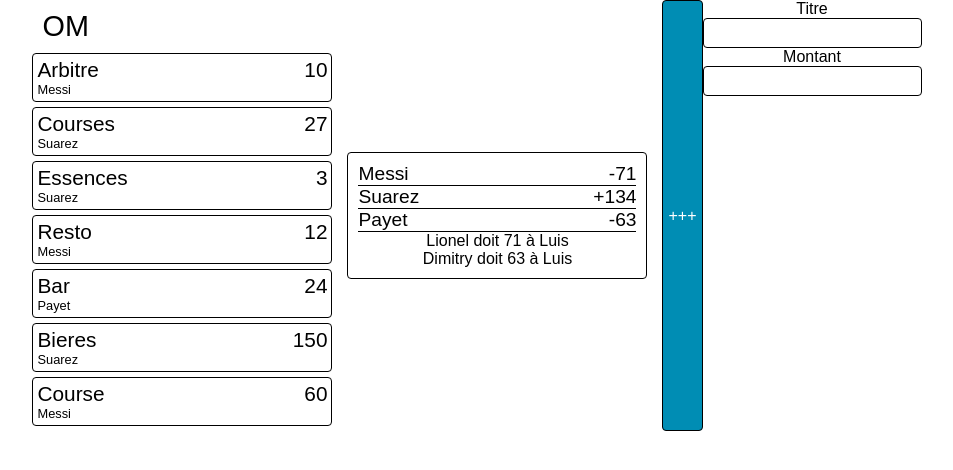
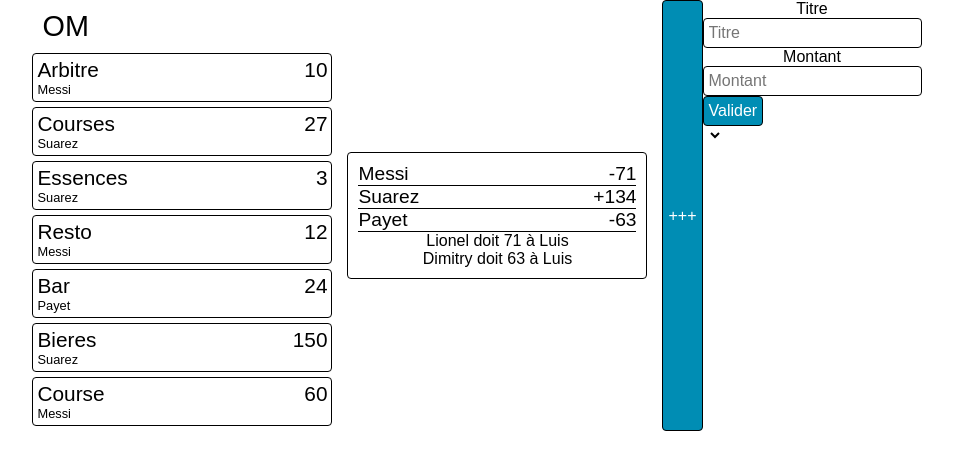
Before and after one commit to MathieuDC/tricount-like-app, a React (Create React App) app: page / in a window 1280 px wide. Shown: the top 470 px of the page, without its empty margins (163-1116 px from the left). Built offline with nearby package versions, Linux system fonts and the light colour scheme.

Commit message:
Addind button ans selction to NTF

```diff
--- a/src/front/NewTransactionForm.tsx
+++ b/src/front/NewTransactionForm.tsx
@@ -6,9 +6,11 @@ interface NewTransactionFormProps {
 const NewTransactionForm = () => {
   return ( <div className="new-transaction-form">
     <label>Titre</label>
-    <input type="text"></input>
+    <input type="text" placeholder="Titre"></input>
     <label>Montant</label>
-    <input type="text"></input>
+    <input type="text" placeholder="Montant"></input>
+    <button onClick={() => {}}>Valider</button>
+    <select></select>
   </div> );
 }
 
```
